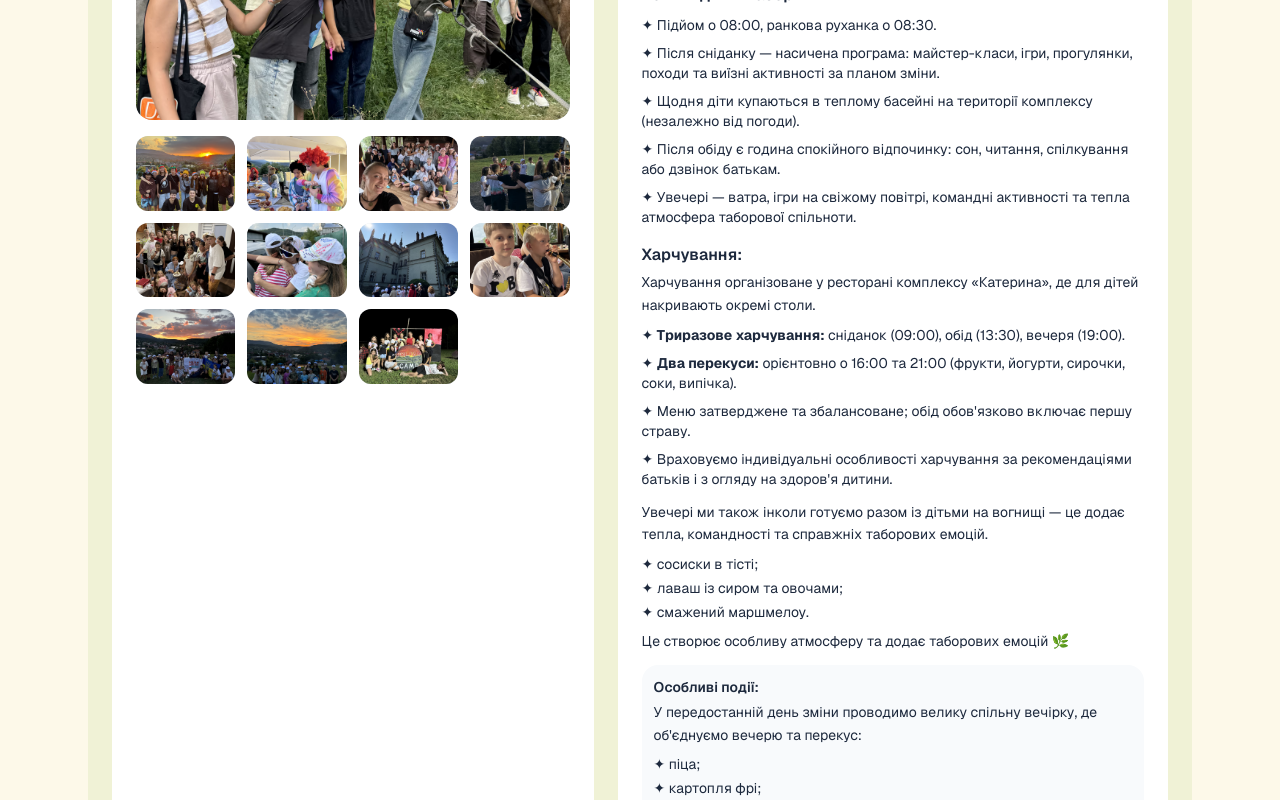
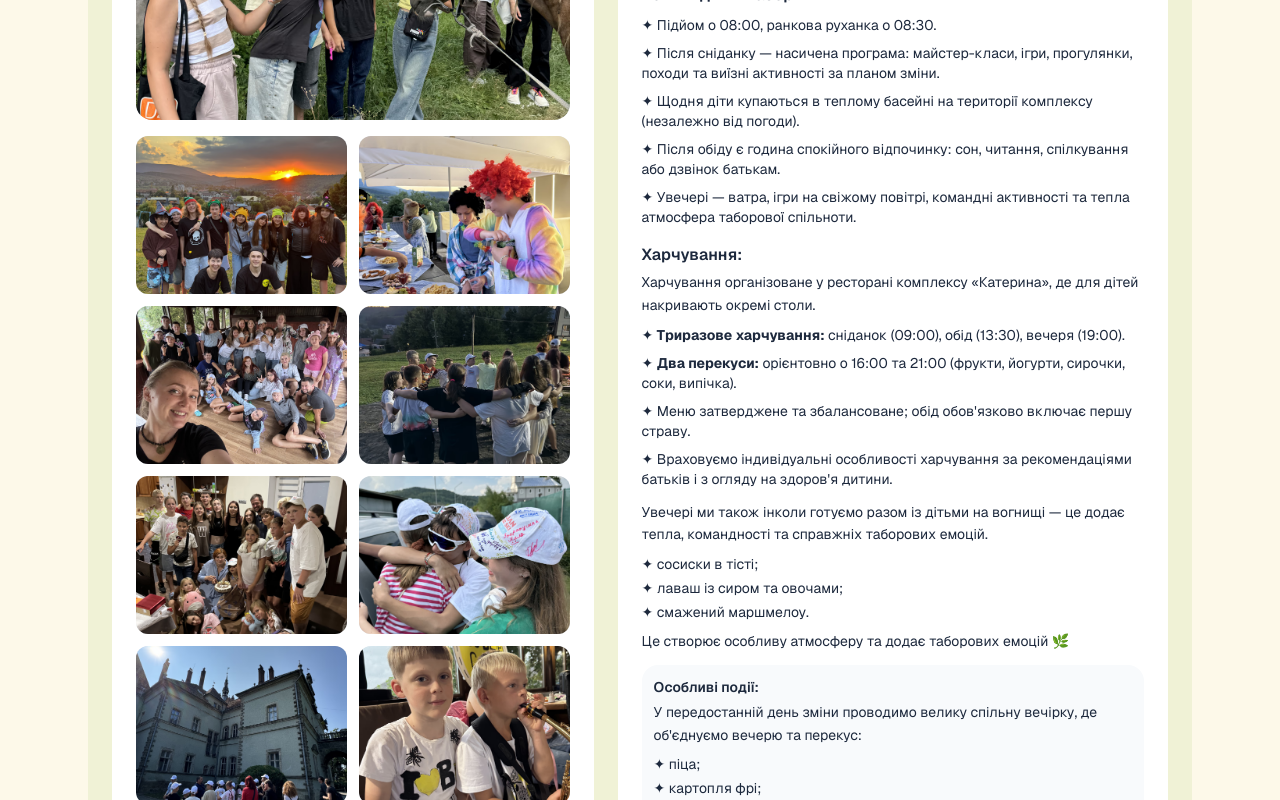
Before and after one commit to RomanKozar/polianski-camp, a Next.js app: page / in a window 1280 px wide. Shown: the part 3620-4420 px from the top of the page. Built offline with nearby package versions, Linux system fonts and the light colour scheme.

Commit message:
fix bugs-2

```diff
--- a/src/app/layout.tsx
+++ b/src/app/layout.tsx
@@ -30,7 +30,7 @@ export default function RootLayout({
 	return (
 		<html lang='uk'>
 			<body
-				className={`${geistSans.variable} ${geistMono.variable} antialiased bg-[url('/images/gori.webp')] bg-cover bg-center bg-fixed text-slate-900`}
+				className={`${geistSans.variable} ${geistMono.variable} overflow-x-hidden antialiased bg-[url('/images/gori.webp')] bg-cover bg-center bg-fixed text-slate-900`}
 			>
 				{/* TODO: You can wrap everything in additional layout providers (e.g. analytics, theming) here. */}
 				<Header />
--- a/src/components/Accommodations.tsx
+++ b/src/components/Accommodations.tsx
@@ -18,7 +18,6 @@ const accommodationGalleryImages = [
 	'/images/summer/summer-27.avif',
 	'/images/summer/summer-31.avif',
 	'/images/summer/summer-44.avif',
-	'/images/summer/summer-53.avif',
 ]
 
 const Accommodations = () => {
@@ -83,7 +82,7 @@ const Accommodations = () => {
 									sizes='(max-width: 768px) 100vw, 520px'
 								/>
 							</button>
-							<div className='grid grid-cols-3 gap-3 md:grid-cols-4'>
+							<div className='grid grid-cols-2 gap-3 md:grid-cols-2'>
 								{accommodationGalleryImages.slice(1).map((src, index) => (
 									<button
 										type='button'
```
